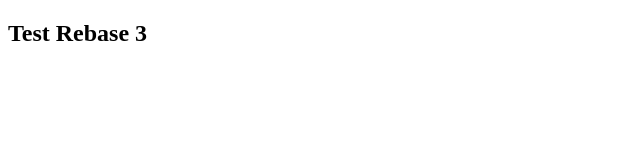
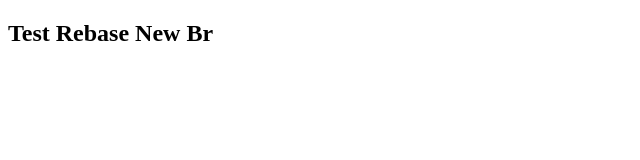
Before and after one commit to IlyaKrapivnoy/git_test, a plain HTML site: page index.html in a window 1280 px wide. Shown: the full height of the page, 0-640 px from the left. Drawn offline with Linux system fonts and the light colour scheme.

Commit message:
new branch test

```diff
--- a/index.html
+++ b/index.html
@@ -9,7 +9,7 @@
     <body>
         <section>
             <div class="top4">
-                <h1>Test Rebase 3</h1>
+                <h1>Test Rebase New Br</h1>
             </div>
         </section>
     </body>
```
